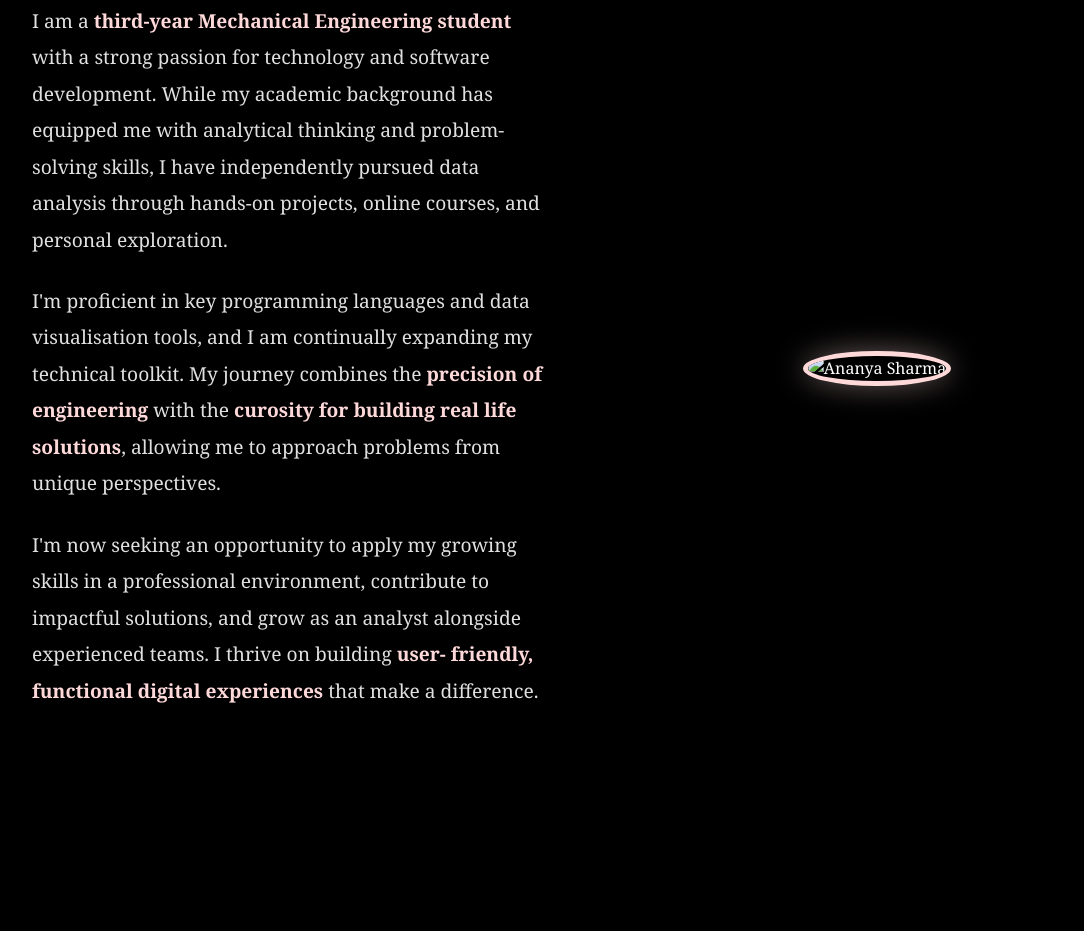
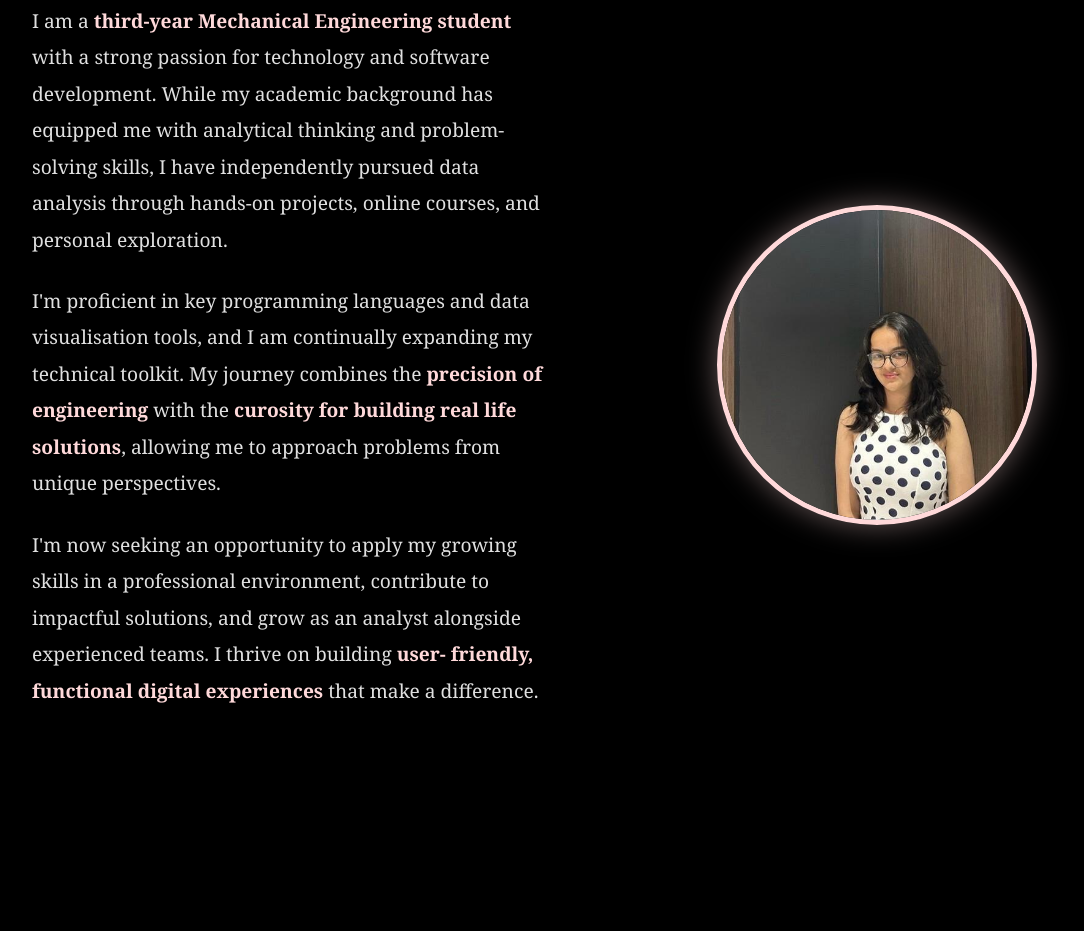
Before and after one commit to anannyyaaa/Myportfolio, a plain HTML site: page index.html in a window 1280 px wide. Shown: the part 1047-1978 px from the top of the page, without its empty margins (58-1142 px from the left). Drawn offline with Linux system fonts and the light colour scheme.

Commit message:
Update index.html

```diff
--- a/index.html
+++ b/index.html
@@ -55,7 +55,7 @@
                 <p>I'm now seeking an opportunity to apply my growing skills in a professional environment, contribute to impactful solutions, and grow as an analyst alongside experienced teams. I thrive on building <span class="highlight">user- friendly, functional digital experiences</span> that make a difference.</p>
             </div>
             <div class="about-image">
-                <img src=""C:\Users\anany\OneDrive\ANANYA DOCS\picofme.jpg"" alt="Ananya Sharma" class="profile-pic">
+                <img src= "picofme.jpg" alt="Ananya Sharma" class="profile-pic">
             </div>
         </div>
     </section>
```
